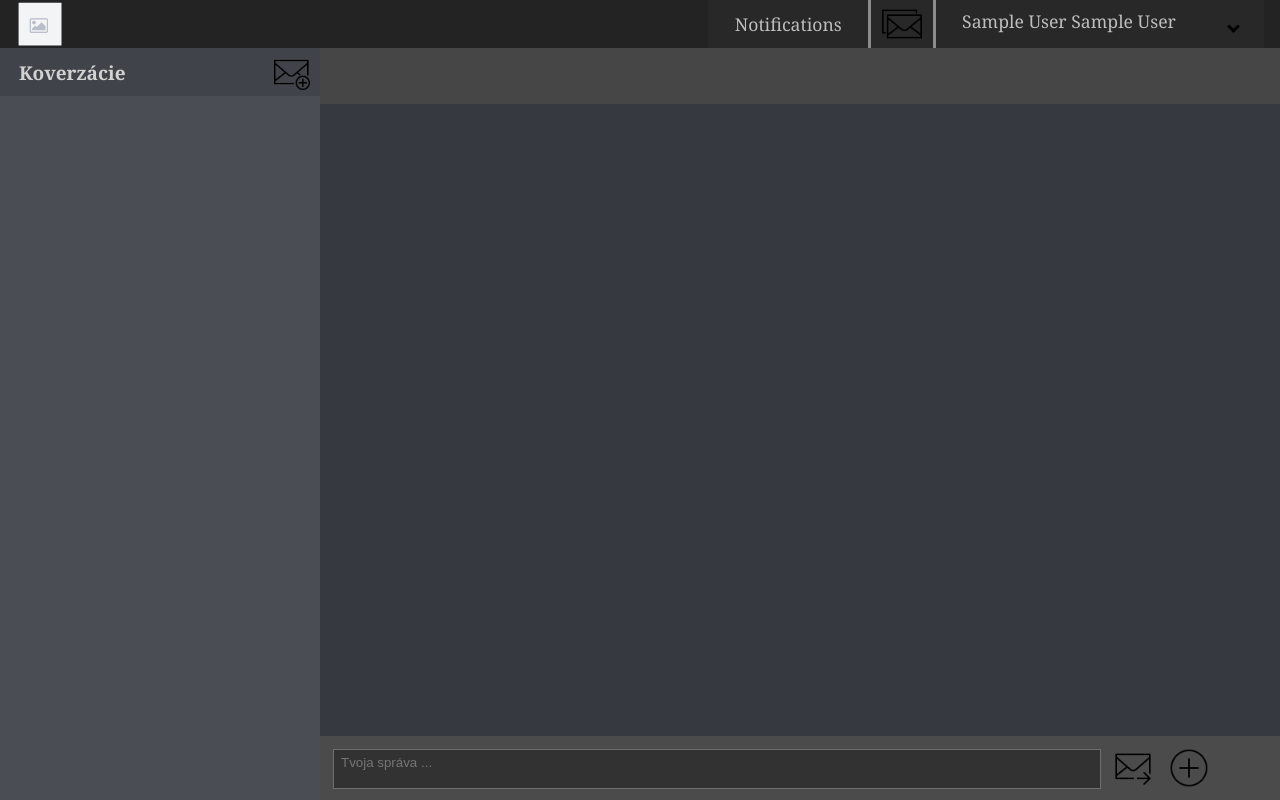
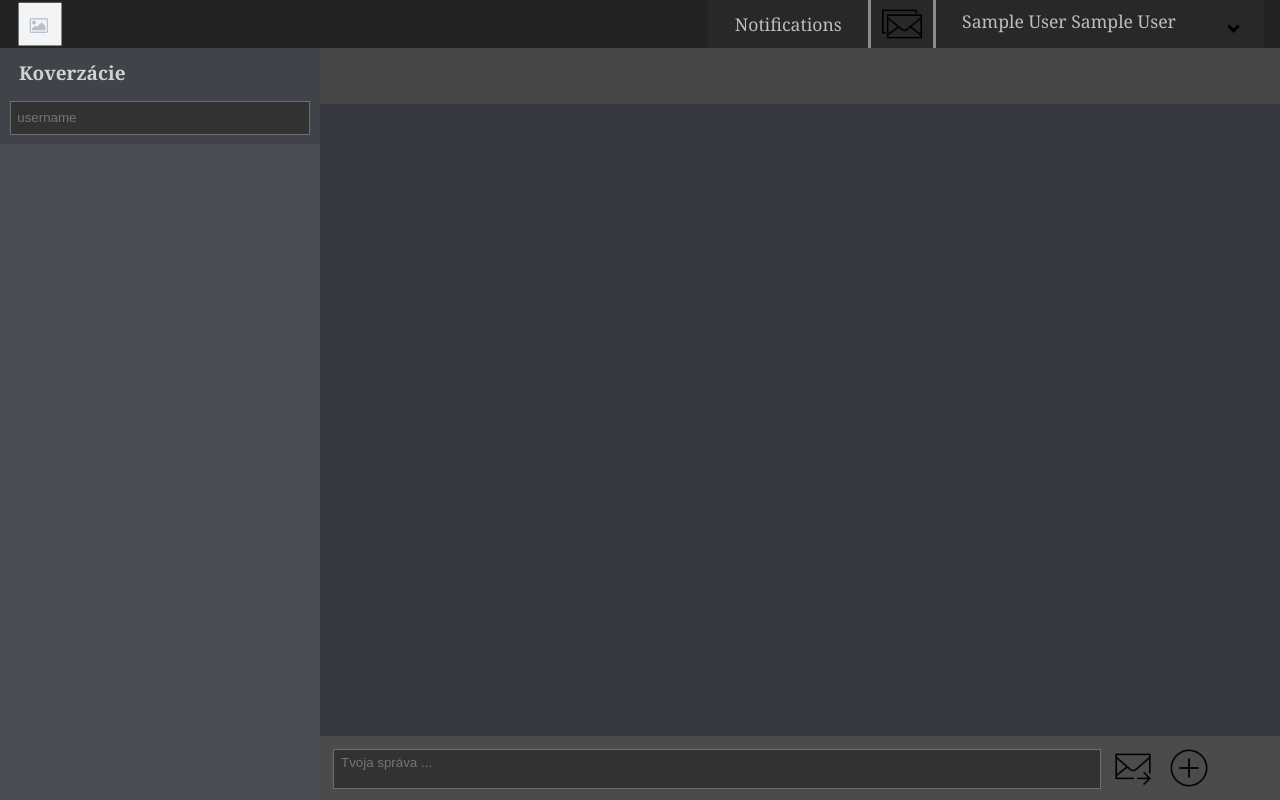
Before and after one commit to PetriskoRastislav/SocialNetwork, a PHP site: page /messages.php in a window 1280 px wide. Run offline with PHP 8.4, Linux system fonts and the light colour scheme; the visitor is signed in with stand-in values (Sample User, id 1); data that the repository does not hold is empty.

Commit message:
added input for searching users

```diff
--- a/src/messages.php
+++ b/src/messages.php
@@ -22,7 +22,8 @@
         <span id="list_users_header_title">
             Koverzácie
         </span>
-        <img id="start_new_conversation" src="srcPictures/icons8-new-message-100.png" alt="start new conversation"/>
+        <input id="search_user_con_list" name="search_user_conversation_list" type="text" placeholder="username" >
+        <div id="search_result_con_list"></div>
     </div>
 
     <div id="list_users_list"></div>
--- a/src/styles/messages-dark.css
+++ b/src/styles/messages-dark.css
@@ -19,12 +19,32 @@
 
 /* styles for a button to start a new conversation */
 
-#start_new_conversation {
+/*#start_new_conversation {
     background-color: rgb(64, 67, 73);
 }
 
 #start_new_conversation:hover {
     background-color: rgb(94, 97, 103);
+}*/
+
+/* styles for field to search users in conversations */
+
+#search_user_con_list {
+    background-color: rgb(50, 50, 50);
+    color: rgb(220, 220, 220);
+    border-color: rgb(110, 110, 110);
+}
+
+#search_user_con_list:focus {
+    background-color: rgb(60, 60, 60);
+    border-color: rgb(250, 250, 250);
+}
+
+
+/* div with results of search */
+
+#search_result_con_list {
+    background-color: rgb(84, 87, 93);
 }
 
 
--- a/src/styles/messages.css
+++ b/src/styles/messages.css
@@ -102,7 +102,7 @@
 /* header of list */
 
 #list_users_header {
-    height: 3em;
+    height: 6em;
     width: 100%;
     display: block;
     box-sizing: border-box;
@@ -125,7 +125,7 @@
 
 /* styles for a button to start a new conversation */
 
-#start_new_conversation {
+/*#start_new_conversation {
     box-sizing: border-box;
     display: inline-block;
     float: right;
@@ -140,6 +140,51 @@
 #start_new_conversation:hover {
     cursor: pointer;
     background-color: rgb(190, 190, 190);
+}*/
+
+
+/* styles for field to search users in conversations */
+
+#search_user_con_list {
+    box-sizing: border-box;
+    width: 94%;
+    height: 2.5em;
+    margin: 0.25em 3% 0.75em 3%;
+    padding: 0.3125em 0.5em 0.3125em 0.5em;
+    font-family: 'Arial', Helvetica, sans-serif;
+    line-height: 1.25em;
+    background-color: rgb(240, 240, 240);
+    color: rgb(0, 0, 0);
+    border: 0.125em solid rgb(200, 200, 200);
+    outline: none;
+    transition: 0.5s;
+    -webkit-transition: 0.5s;
+    resize: none;
+}
+
+#search_user_con_list:focus {
+    background-color: rgb(250,250,250);
+    border-color: rgb(0, 0, 0);
+}
+
+
+/* div with results of search */
+
+#search_result_con_list {
+    display: none;
+    box-sizing: border-box;
+    overflow-y: hidden;
+    overflow-x: scroll;
+    width: 25%;
+    position: absolute;
+    top: 9em;
+    right: 0;
+    margin-right: 75%;
+    background-color: rgb(225, 225, 225);
+}
+
+.visible {
+    display: block;
 }
 
 
```
